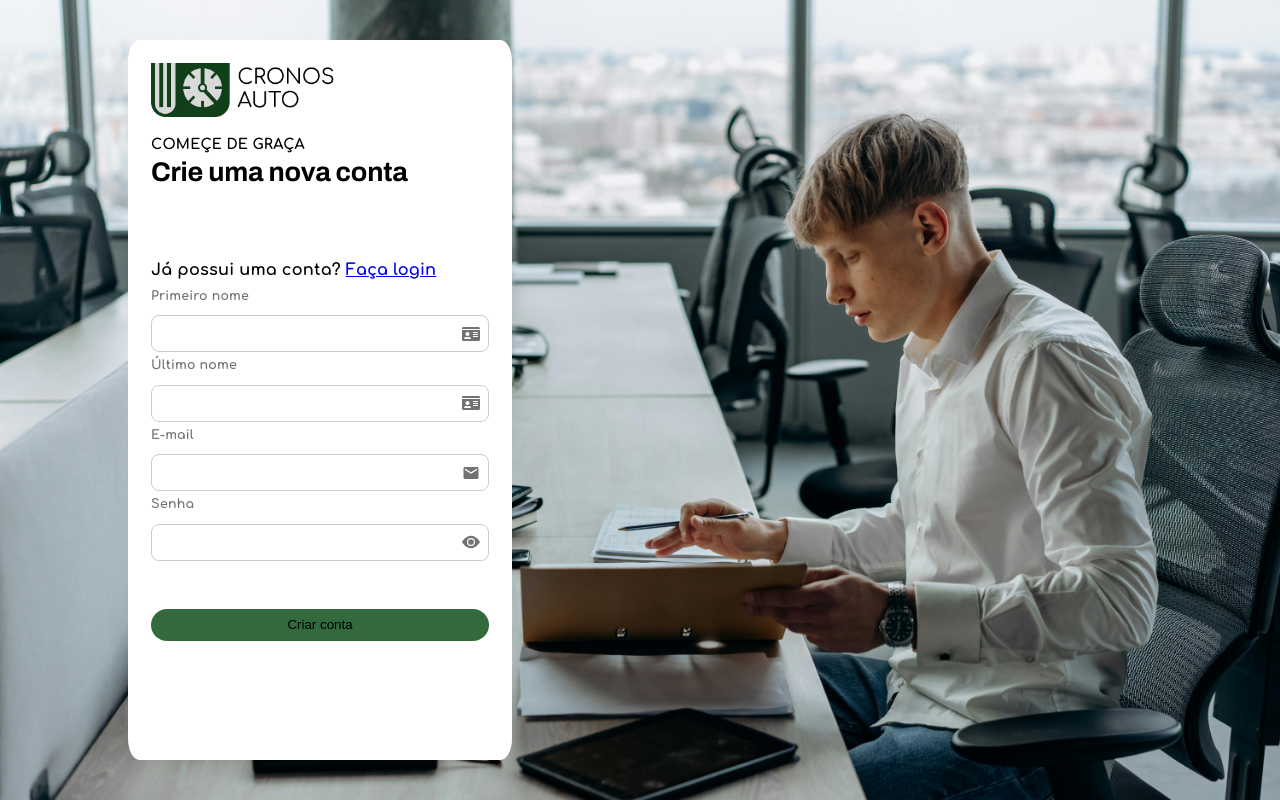
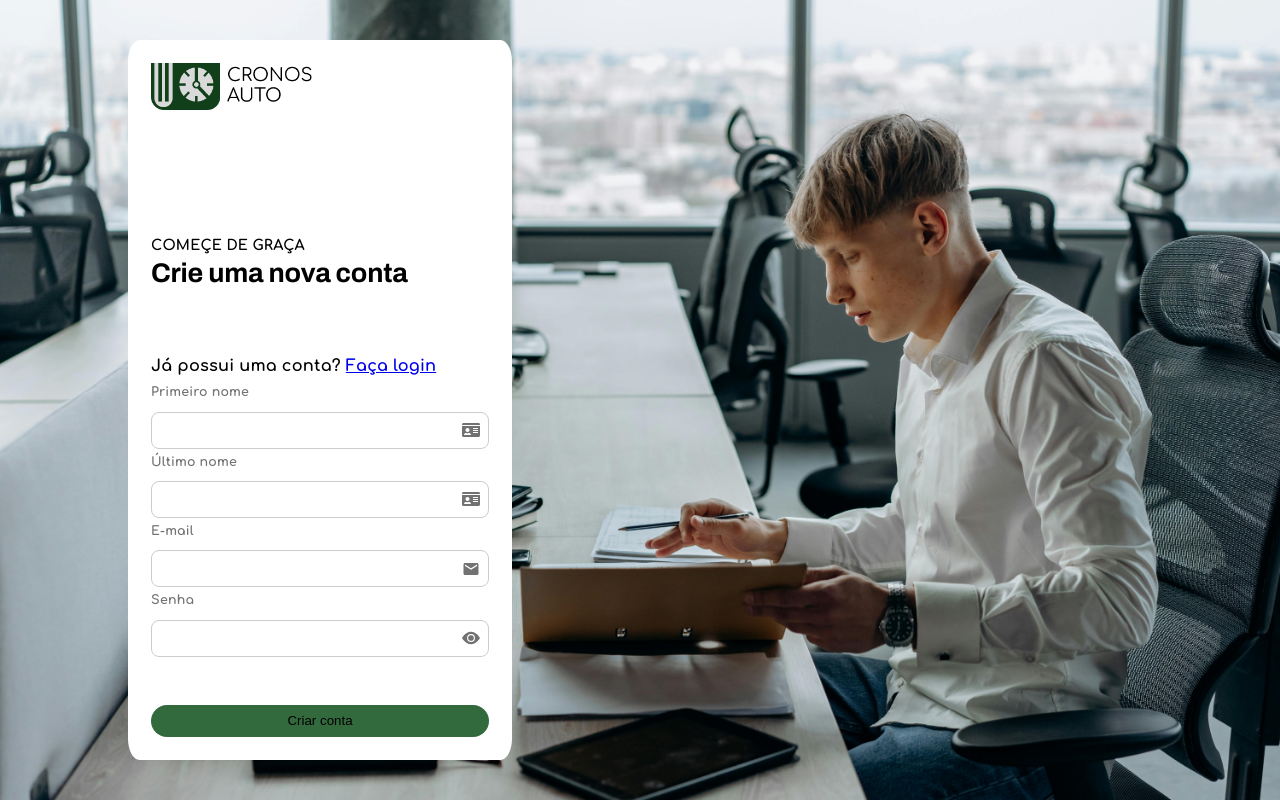
Before and after one commit to Cronos-Auto/frontend, a React (Vite) app: page /login in a window 1280 px wide. Built offline with nearby package versions, Linux system fonts and the light colour scheme.

Commit message:
style/Pequenos ajustes

```diff
--- a/src/components/UserManagement/LoginCard/Login.jsx
+++ b/src/components/UserManagement/LoginCard/Login.jsx
@@ -7,7 +7,7 @@ import { BsEye, BsEyeFill } from 'react-icons/bs';
 function LoginCard(){
     return(
         <div className="contentContainer">
-            <img src={logoCronos} alt="Logo-Cronos" style={{width: '50%', position: 'absolute'}}/>
+            <img src={logoCronos} alt="Logo-Cronos" style={{width: '50%'}}/>
             <div className="header">
                 <h6 style={{fontSize: '0.8rem'}}>COMEÇE DE GRAÇA</h6>
                 <h2 style={{color: 'black', fontFamily: 'Archivo', fontWeight: '700', fontSize: '1.5rem'}}>Crie uma nova conta</h2>
--- a/src/components/UserManagement/LoginCard/style.css
+++ b/src/components/UserManagement/LoginCard/style.css
@@ -8,12 +8,12 @@
     font-family: 'Comfortaa', 'Arial';
     border-radius: 3%;
     background-color: #ffffff;
-    height: 80vh;
+    height: 70vh;
     width: 27vw;
     padding: 2%;
     display: flex;
     flex-direction: column;
-    gap: 7.5vh;
+    justify-content: space-between;
     text-align: left;
     position: relative;
 }
```
